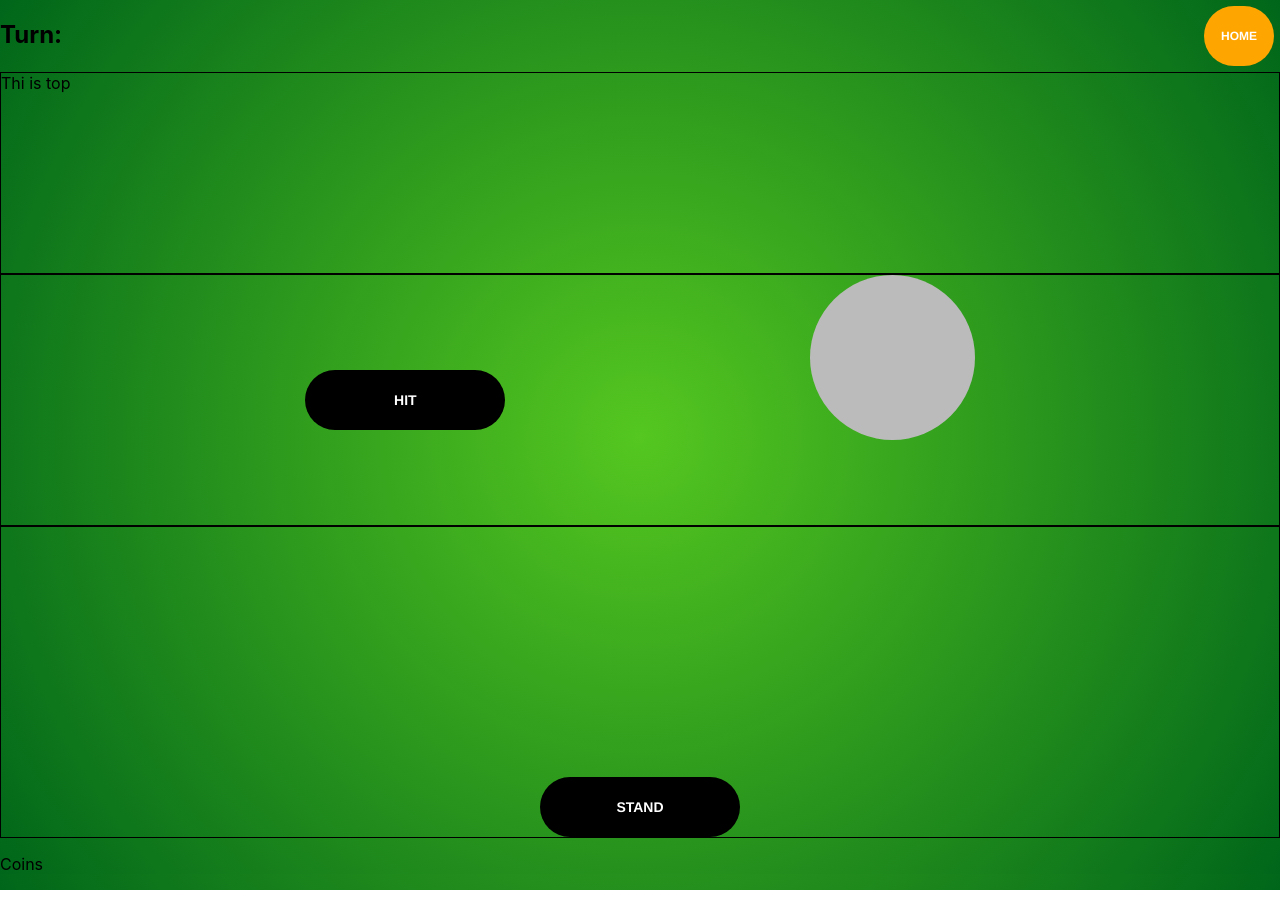
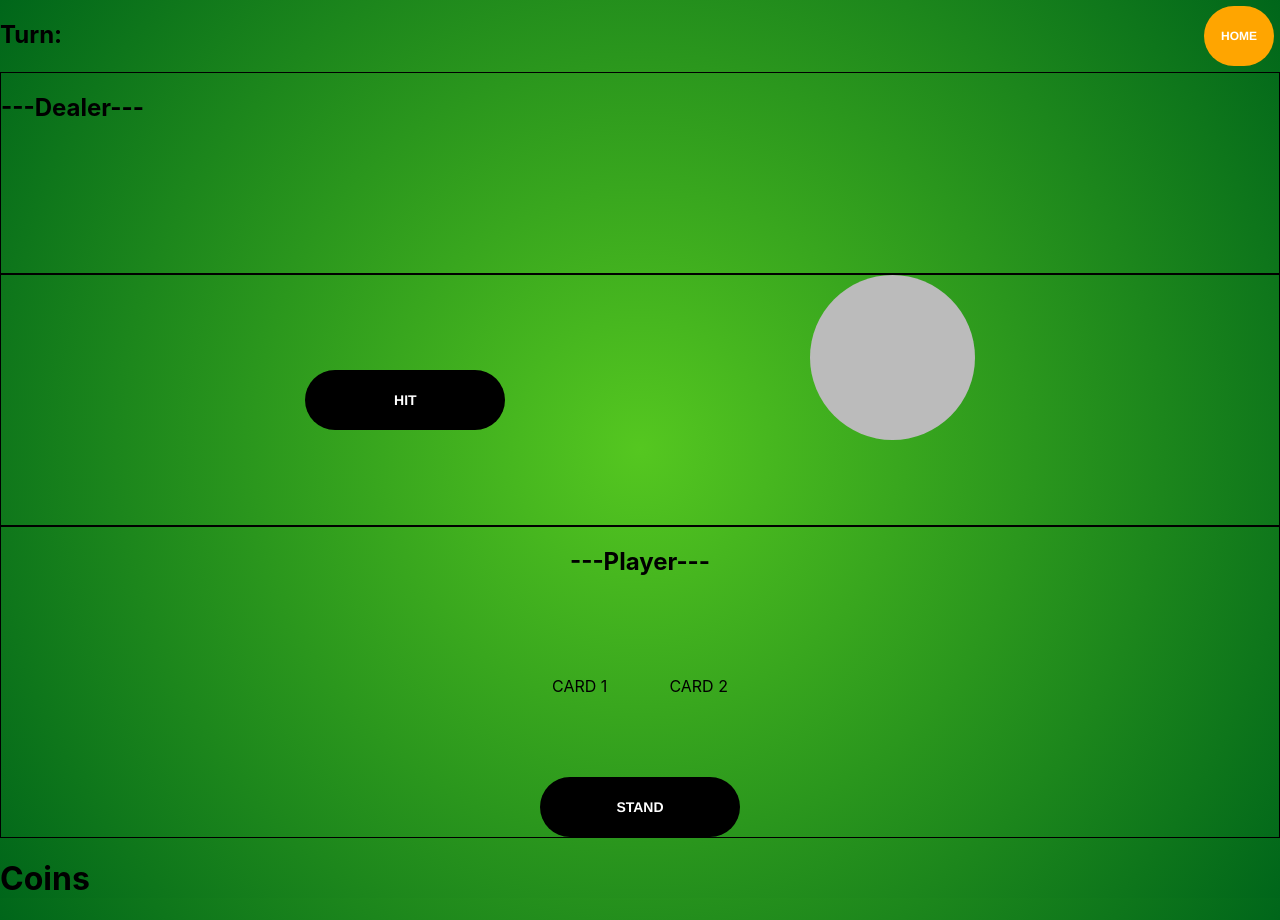
Before and after one commit to Chase78712002/Blackjack-Showdown, a React (Create React App) app in the folder client/: page /game in a window 1280 px wide. Before the commit the page ends 890 px from the top, so only its background shows below. Built offline with nearby package versions, Linux system fonts and the light colour scheme; no server answers.

Commit message:
working on frontend game page a bit.

```diff
--- a/client/src/pages/Game/Game.css
+++ b/client/src/pages/Game/Game.css
@@ -49,6 +49,12 @@ body, html {
     border: black 1px solid;
     height: 310px;
     display: flex;
-    justify-content: center;
-    align-items:flex-end;
+    flex-direction: column;
+    justify-content: space-between;
+    align-items:center;
 }
+.container--playerHand {
+    display: flex;
+    width: 300px;
+    justify-content: space-evenly;
+}
--- a/client/src/pages/Game/Game.js
+++ b/client/src/pages/Game/Game.js
@@ -1,24 +1,35 @@
-import React from 'react';
+import React, { useEffect, useState } from 'react';
 import { Link } from 'react-router-dom/cjs/react-router-dom.min';
 import { Button } from '../../components/atoms/button/Button';
 import './Game.css';
 import axios from 'axios';
+import ioClient from 'socket.io-client';
+
+const ENDPOINT = "http://localhost:8080/"
+
 export default function Game(props) {
+    const [response, setResponse] = useState('');
 
+    useEffect(() => {
+        const socket = ioClient(ENDPOINT, {
+            withCredentials: true,
+            extraHeaders: {
+                "my-custom-header": "abcd"
+            }
+        });
+        // socket.on("")
+    }, [])
 
     const drawCard = () => {
         //send axios request to server
         // this will be replaced by socket.io
-        axios.post('http://localhost:8080/api/hit', {hi:'I wanna draw a card!'})
-            .then(res => {
-                console.log('this is the response from drawcard', res);
-            })
+
     }
 
     const stand = () => {
         //send axios request to server
         // this will be replaced by socket.io
-        axios.post('http://localhost:8080/api/stand', {hi:'I stand!'})
+        axios.post('http://localhost:8080/api/stand', { hi: 'I stand!' })
             .then(res => {
                 console.log('this is the response from stand', res);
             })
@@ -35,7 +46,7 @@ export default function Game(props) {
             </div>
 
             <div className='table-container--top'>
-                Thi is top
+                <h2>---Dealer---</h2>
             </div>
 
             <div className="table-container--mid">
@@ -53,6 +64,11 @@ export default function Game(props) {
             </div>
 
             <div className="table-container--bottom">
+                <h2>---Player---</h2>
+                <div className="container--playerHand">
+                    <div>CARD 1</div>
+                    <div>CARD 2</div>
+                </div>
                 <Button
                     variant="pixel"
                     onClick={stand}
@@ -62,7 +78,7 @@ export default function Game(props) {
             </div>
 
             <div className="bottombar">
-                <p>Coins</p>
+                <h1>Coins</h1>
             </div>
 
         </div>
```
